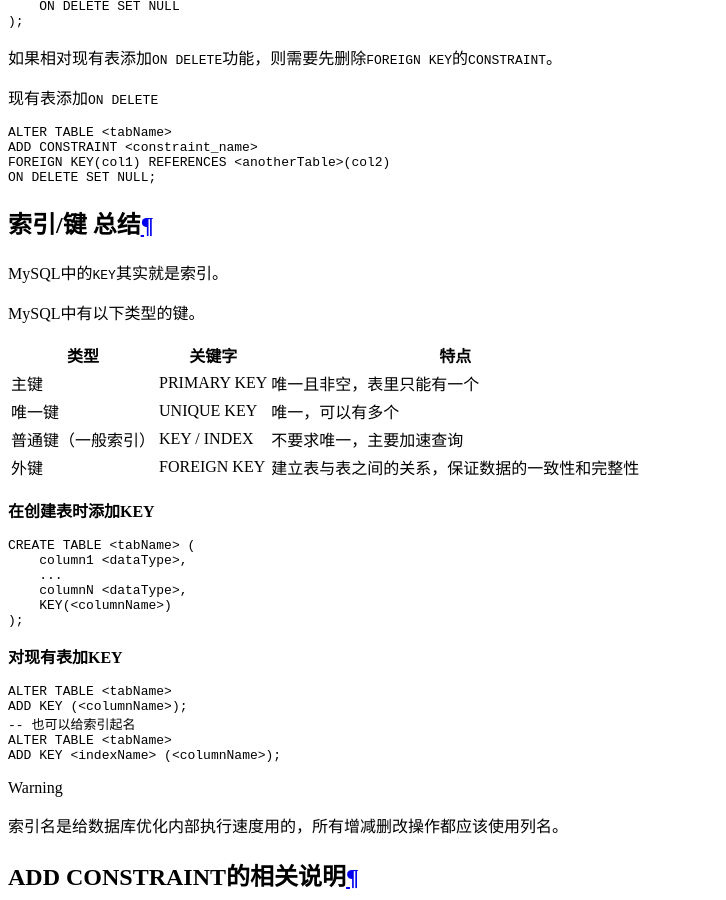
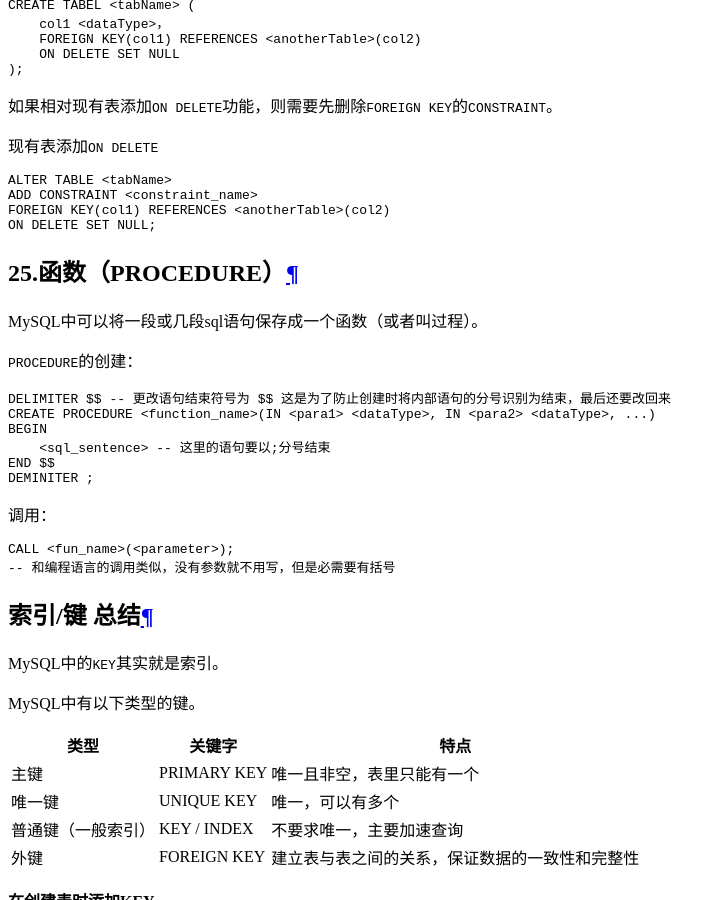
Before and after one commit to lyy1119/lyy1119.github.io, an MkDocs documentation site: the page built from docs/编程与代码/MySQL/tutorial.md, in a window 1280 px wide and 900 px high, scrolled down 27582 px. Shown: the whole window, without its empty margins (0-726 px from the left). Built offline with MkDocs 1.6.1 and Material for MkDocs 9.7.7, drawn with Linux system fonts in a browser that asks for light colours; nearby versions of some CDN libraries; some of the changed text lies outside the part shown.

Commit message:
write exp

````diff
--- a/docs/编程与代码/MySQL/tutorial.md
+++ b/docs/编程与代码/MySQL/tutorial.md
@@ -735,6 +735,26 @@
 ON DELETE SET NULL;
 ```
 
+## 25.函数（PROCEDURE）
+
+MySQL中可以将一段或几段sql语句保存成一个函数（或者叫过程）。
+
+`PROCEDURE`的创建：
+```sql
+DELIMITER $$ -- 更改语句结束符号为 $$ 这是为了防止创建时将内部语句的分号识别为结束，最后还要改回来
+CREATE PROCEDURE <function_name>(IN <para1> <dataType>, IN <para2> <dataType>, ...)
+BEGIN
+    <sql_sentence> -- 这里的语句要以;分号结束
+END $$
+DEMINITER ;
+```
+
+调用：
+```sql
+CALL <fun_name>(<parameter>);
+-- 和编程语言的调用类似，没有参数就不用写，但是必需要有括号
+```
+
 ## 索引/键 总结
 
 MySQL中的`KEY`其实就是索引。
````
